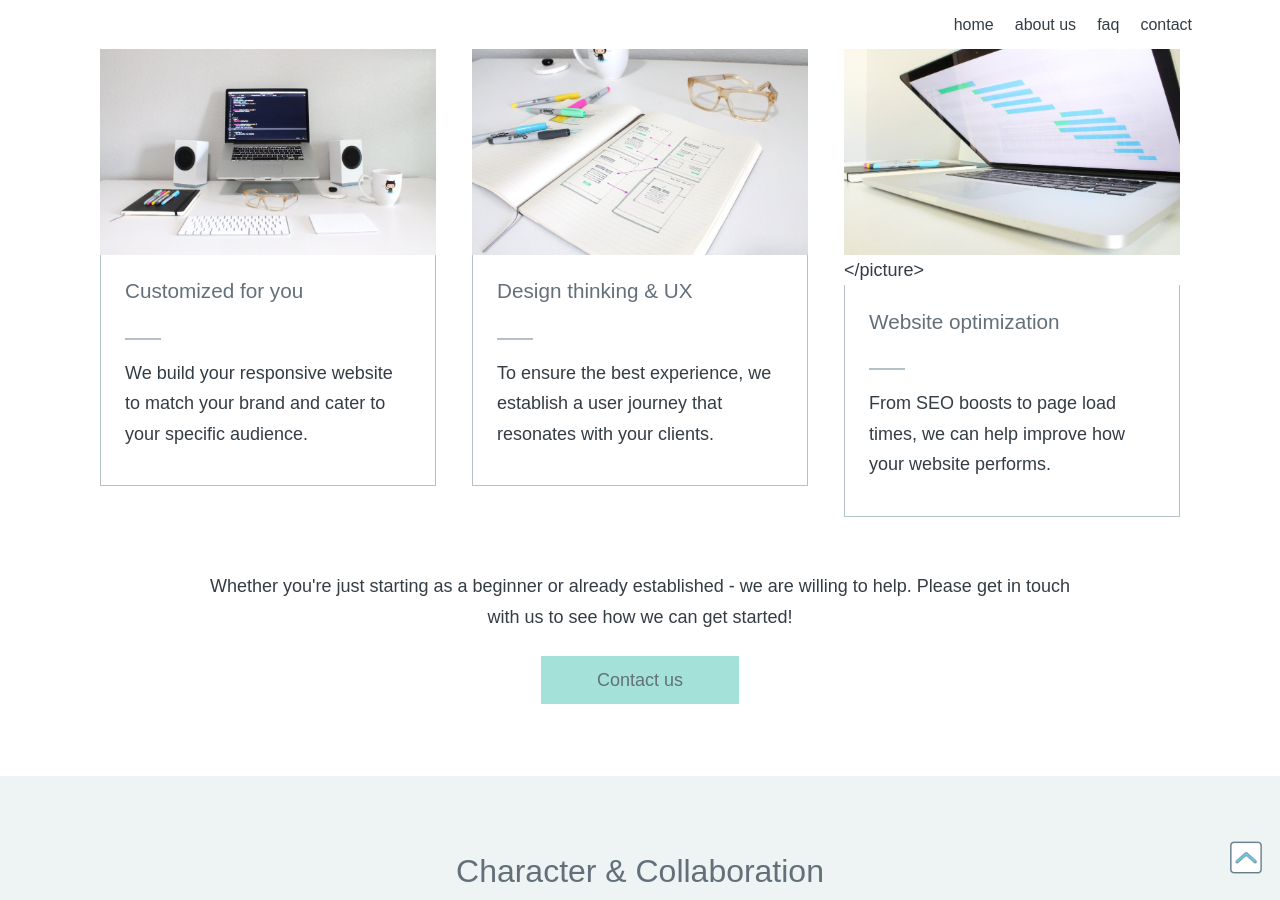
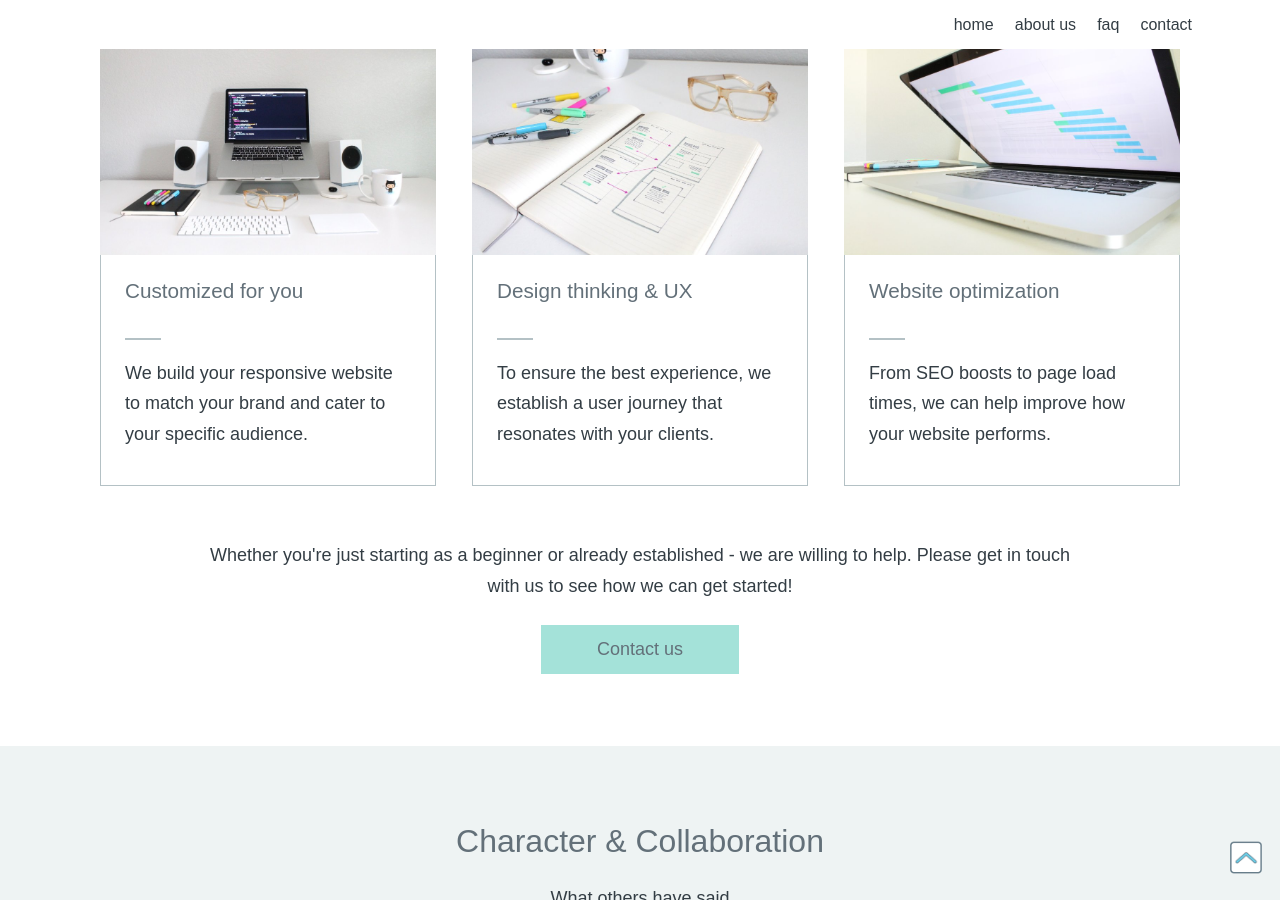
Before and after one commit to graymintmoon/graymintmoon.github.io, a Jekyll site: the page built from index.md, in a window 1280 px wide and 900 px high, scrolled down 1507 px. Built offline with Jekyll 4.4.1, drawn with Linux system fonts in a browser that asks for light colours; nearby versions of some CDN libraries; some web fonts are replaced.

Commit message:
html error

```diff
--- a/_includes/offerings.html
+++ b/_includes/offerings.html
@@ -29,6 +29,7 @@
 				</div>
 			</div>
 			<div class="column_third_block card_third">
+				<picture>
 				  <source class="img_full" media="(min-width: 40em)" srcset="{{site.url}}/assets/optimize-desktop.jpg">
 				  <source class="img_full" media="(min-width: 30em)" srcset="{{site.url}}/assets/optimize-mobile.jpg">
 				  <img class="img_full" src="{{site.url}}/assets/optimize-desktop.jpg" alt="photo of web optimization">
```
